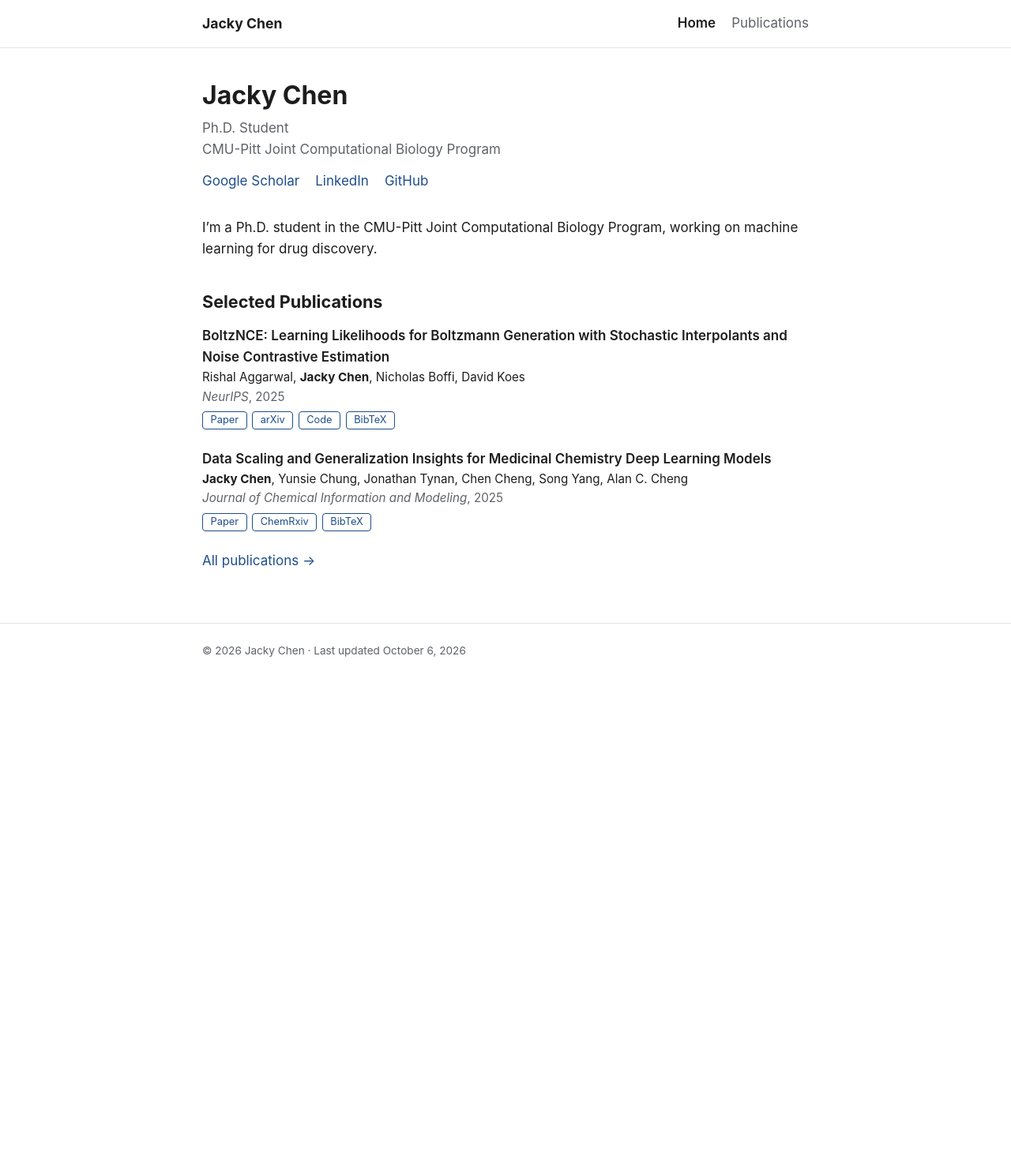
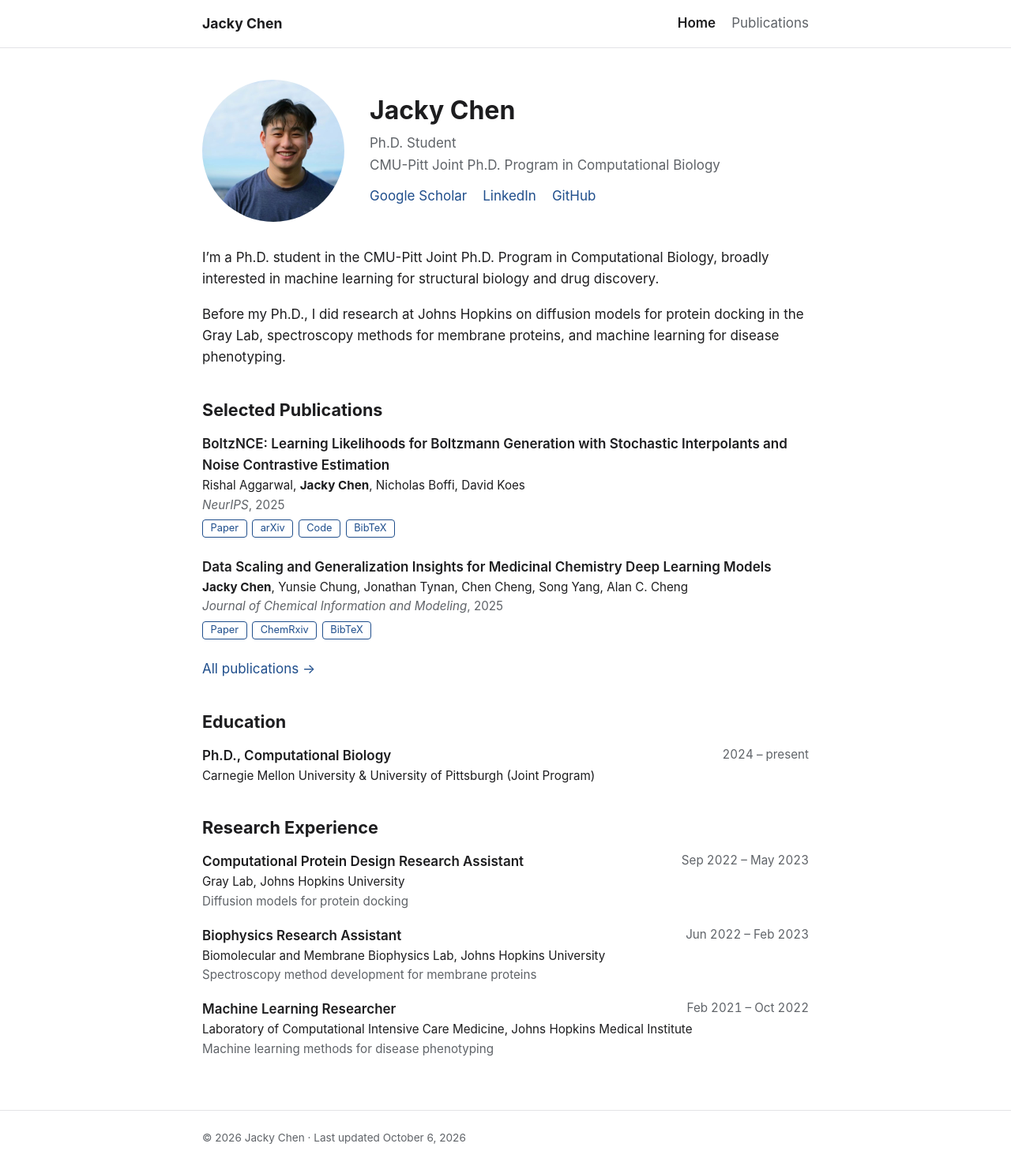
Before and after one commit to jackychen08/jackychen08.github.io, a Jekyll site: the page built from index.md, in a window 1280 px wide. Shown: the whole page at 79% size. Built offline with Jekyll 4.4.1, drawn with Linux system fonts in a browser that asks for light colours; before the commit the page ends 900 px from its top, so only the background shows below that.

Commit message:
Add LinkedIn profile details and PRX Life publication
Moves the protein diffusion energies paper to its PRX Life version (2026)
with the bioRxiv preprint kept as a link. Adds the profile photo, a fuller
bio, and Education and Research Experience sections on the homepage,
driven by _data/education.yml and _data/experience.yml.

Co-Authored-By: Claude Opus 5.5 <noreply@anthropic.com>
Claude-Session: https://claude.ai/code/session_01SFKn8DoVL7ZXZfSh8DeZDn

```diff
--- a/_config.yml
+++ b/_config.yml
@@ -10,8 +10,8 @@ theme: null
 author:
   name: Jacky Chen
   position: "Ph.D. Student"
-  affiliation: "CMU-Pitt Joint Computational Biology Program"
-  photo: ""               # e.g. /assets/img/profile.jpg
+  affiliation: "CMU-Pitt Joint Ph.D. Program in Computational Biology"
+  photo: /assets/img/profile.jpg
   # Author strings to bold in publication lists (match how your name appears in papers).
   pub_names:
     - Jacky Chen
@@ -31,6 +31,7 @@ pub_link_labels:
   arxiv: arXiv
   pdf: PDF
   code: Code
+  biorxiv: bioRxiv
   chemrxiv: ChemRxiv
   project: Project
   slides: Slides
--- /dev/null
+++ b/_data/education.yml
@@ -0,0 +1,4 @@
+# Education entries for the homepage, newest first. The section is hidden while empty.
+- title: Ph.D., Computational Biology
+  org: Carnegie Mellon University & University of Pittsburgh (Joint Program)
+  dates: 2024 – present
--- /dev/null
+++ b/_data/experience.yml
@@ -0,0 +1,13 @@
+# Research experience for the homepage, newest first. The section is hidden while empty.
+- title: Computational Protein Design Research Assistant
+  org: Gray Lab, Johns Hopkins University
+  dates: Sep 2022 – May 2023
+  detail: Diffusion models for protein docking
+- title: Biophysics Research Assistant
+  org: Biomolecular and Membrane Biophysics Lab, Johns Hopkins University
+  dates: Jun 2022 – Feb 2023
+  detail: Spectroscopy method development for membrane proteins
+- title: Machine Learning Researcher
+  org: Laboratory of Computational Intensive Care Medicine, Johns Hopkins Medical Institute
+  dates: Feb 2021 – Oct 2022
+  detail: Machine learning methods for disease phenotyping
--- /dev/null
+++ b/_includes/cv_list.html
@@ -0,0 +1,16 @@
+<ul class="cv-list">
+  {%- for item in include.items %}
+  <li class="cv-item">
+    <div class="cv-head">
+      <span class="cv-title">{{ item.title | xml_escape }}</span>
+      {%- if item.dates %}<span class="cv-dates">{{ item.dates | xml_escape }}</span>{% endif %}
+    </div>
+    {%- if item.org %}
+    <div class="cv-org">{{ item.org | xml_escape }}</div>
+    {%- endif %}
+    {%- if item.detail %}
+    <div class="cv-detail">{{ item.detail | xml_escape }}</div>
+    {%- endif %}
+  </li>
+  {%- endfor %}
+</ul>
--- a/assets/css/main.css
+++ b/assets/css/main.css
@@ -116,6 +116,20 @@ main.container { padding-top: 2.5rem; padding-bottom: 3rem; }
 .news li { margin-bottom: 0.4rem; }
 .news-date { display: inline-block; min-width: 5.5rem; color: var(--muted); font-variant-numeric: tabular-nums; }
 
+/* Education & experience */
+.cv-list { margin: 0; padding: 0; list-style: none; }
+.cv-item { margin-bottom: 1.1rem; }
+.cv-head {
+  display: flex;
+  flex-wrap: wrap;
+  justify-content: space-between;
+  gap: 0 1rem;
+}
+.cv-title { font-weight: 600; }
+.cv-dates { color: var(--muted); font-size: 0.95rem; font-variant-numeric: tabular-nums; white-space: nowrap; }
+.cv-org { font-size: 0.95rem; }
+.cv-detail { font-size: 0.95rem; color: var(--muted); }
+
 /* Publications */
 .year-nav {
   display: flex;
--- a/index.md
+++ b/index.md
@@ -15,8 +15,9 @@ title: Homepage
   </div>
 </section>
 
-<!-- Bio: expand this into 1-2 paragraphs about your research. -->
-I'm a Ph.D. student in the CMU-Pitt Joint Computational Biology Program, working on machine learning for drug discovery.
+I'm a Ph.D. student in the CMU-Pitt Joint Ph.D. Program in Computational Biology, broadly interested in machine learning for structural biology and drug discovery.
+
+Before my Ph.D., I did research at Johns Hopkins on diffusion models for protein docking in the Gray Lab, spectroscopy methods for membrane proteins, and machine learning for disease phenotyping.
 
 {% if site.data.news.size > 0 -%}
 <h2>News</h2>
@@ -37,3 +38,13 @@ I'm a Ph.D. student in the CMU-Pitt Joint Computational Biology Program, working
 </ol>
 <p><a href="{{ '/publications' | relative_url }}">All publications &rarr;</a></p>
 {%- endif %}
+
+{% if site.data.education.size > 0 -%}
+<h2>Education</h2>
+{% include cv_list.html items=site.data.education %}
+{%- endif %}
+
+{% if site.data.experience.size > 0 -%}
+<h2>Research Experience</h2>
+{% include cv_list.html items=site.data.experience %}
+{%- endif %}
```
Also changed, not shown: _data/publications.yml (+16 -15 lines), README.md, assets/img/profile.jpg (added).
